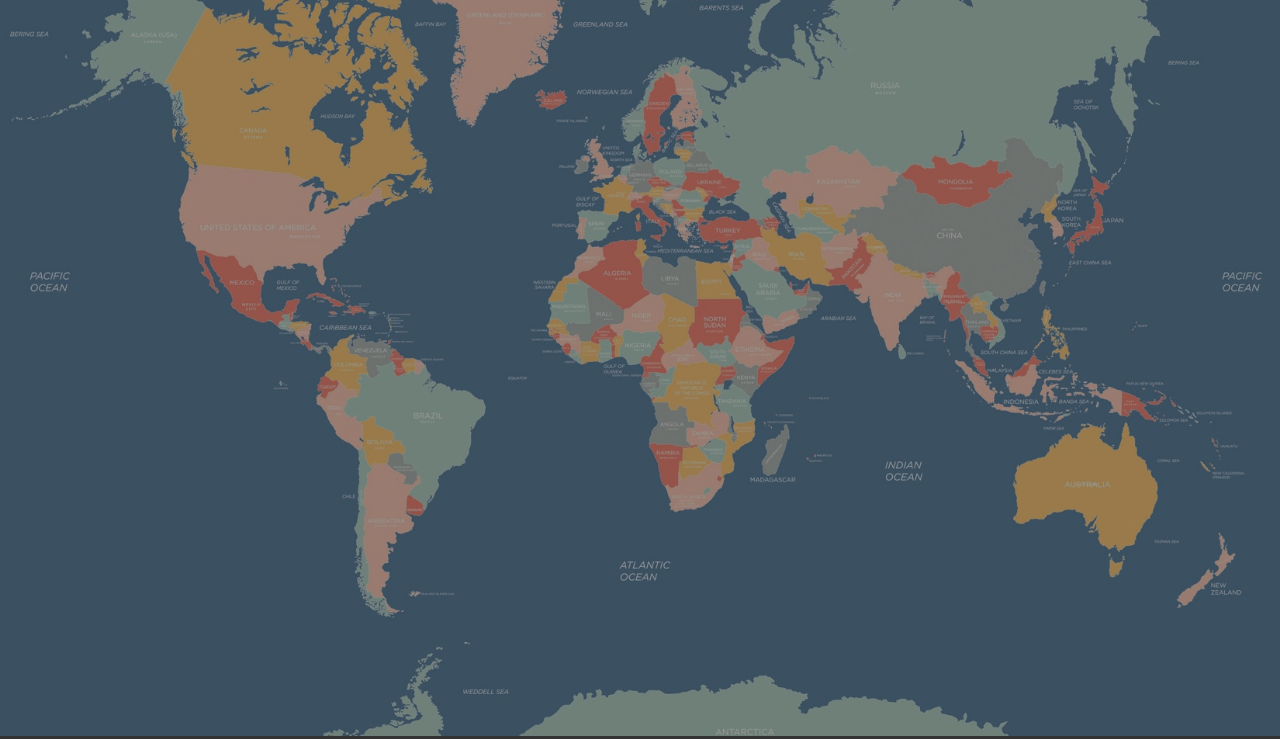
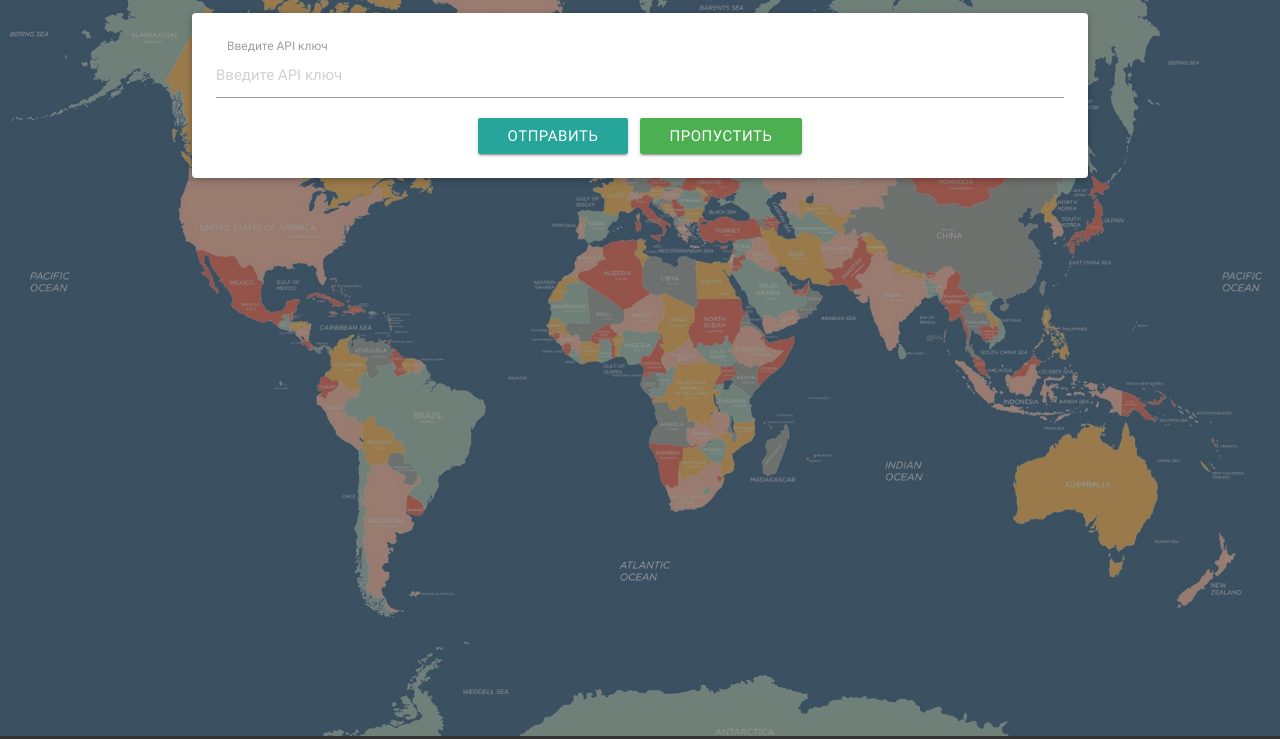
Before and after one commit to alex-chaliy/Soketo-Map, a website: page public/index.html at #/map in a window 1280 px wide. Shown: the part 91-830 px from the top of the page. Drawn offline with nearby package versions, Linux system fonts and the light colour scheme; some packages are replaced by stand-ins of ours.

Commit message:
added apikey form to home page

```diff
--- a/public/components/pages/home/home.controller.js
+++ b/public/components/pages/home/home.controller.js
@@ -3,6 +3,10 @@
 let homeController = ($scope, $http, $location, ui) => {
 	// include ui in scope to get access from template
 	$scope.ui = ui;
+
+	$scope.redirTo = (url) => {
+		location.replace(url);
+	}
 }
 homeController.$inject = [
 	'$scope',
--- a/public/components/pages/home/home.html
+++ b/public/components/pages/home/home.html
@@ -1,5 +1,21 @@
 <div id="change-on-menu-open" class="map">
 	<ng-include src="'components/partials/header.html'"></ng-include>
 
-	<h2 class="main-title">Socketo Map</h2>
+
+	<div class="container">
+		<h2 class="main-title">Socketo Map</h2>
+		<div class="card">
+			<div class="card-content">
+				<div class="input-field col s6">
+					<input placeholder="Введите API ключ" id="apiKey" type="text" class="validate">
+					<label class="active" for="apiKey"> Введите API ключ </label>
+		       </div>
+
+		       <div class="center-fluid">
+		       		<button ng-click="redirTo('/#/map')" class="waves-effect waves-light btn">Отправить</button> &nbsp;
+		       		<button ng-click="redirTo('/#/map')" class="waves-effect waves-light green btn">Пропустить</button>
+		       </div>
+			</div>
+		</div>
+	</div>
 </div>
--- a/public/css/styles.css
+++ b/public/css/styles.css
@@ -104,6 +104,12 @@ body {
 	}
 	.text-preview:before {
 		box-shadow: 0 0 7px 3px rgba(255,255,255, .8);
+	}
+
+	.center-fluid {
+		margin-left: auto;
+		margin-right: auto;
+		display: table;
 	}
 /* end general classes */
 
--- a/server.js
+++ b/server.js
@@ -29,8 +29,8 @@ let getRandInt = (min, max) => {
 }
 let moveEmit = () => {
 	mapObjectsData.forEach((el) => {
-		let randNumberX = getRandInt(0, 10);
-		let randNumberY = getRandInt(0, 10);
+		let randNumberX = getRandInt(0, 999);
+		let randNumberY = getRandInt(0, 999);
 		el.xx = el.xx + 0.00001 * Math.pow(-1, randNumberX);
 		el.yy = el.yy + 0.00001 * Math.pow(-1, randNumberY);
 	});
@@ -41,7 +41,7 @@ var server = require('http').createServer(app);
 var io = require('socket.io')(server);
 
 let socketConfig = {
-	timeToNextResponse: 750
+	timeToNextResponse: 60
 };
 
 io.on('connection', (socket) => {
```
Also changed, not shown: public/components/pages/map/map.html (+1 -2 lines).
